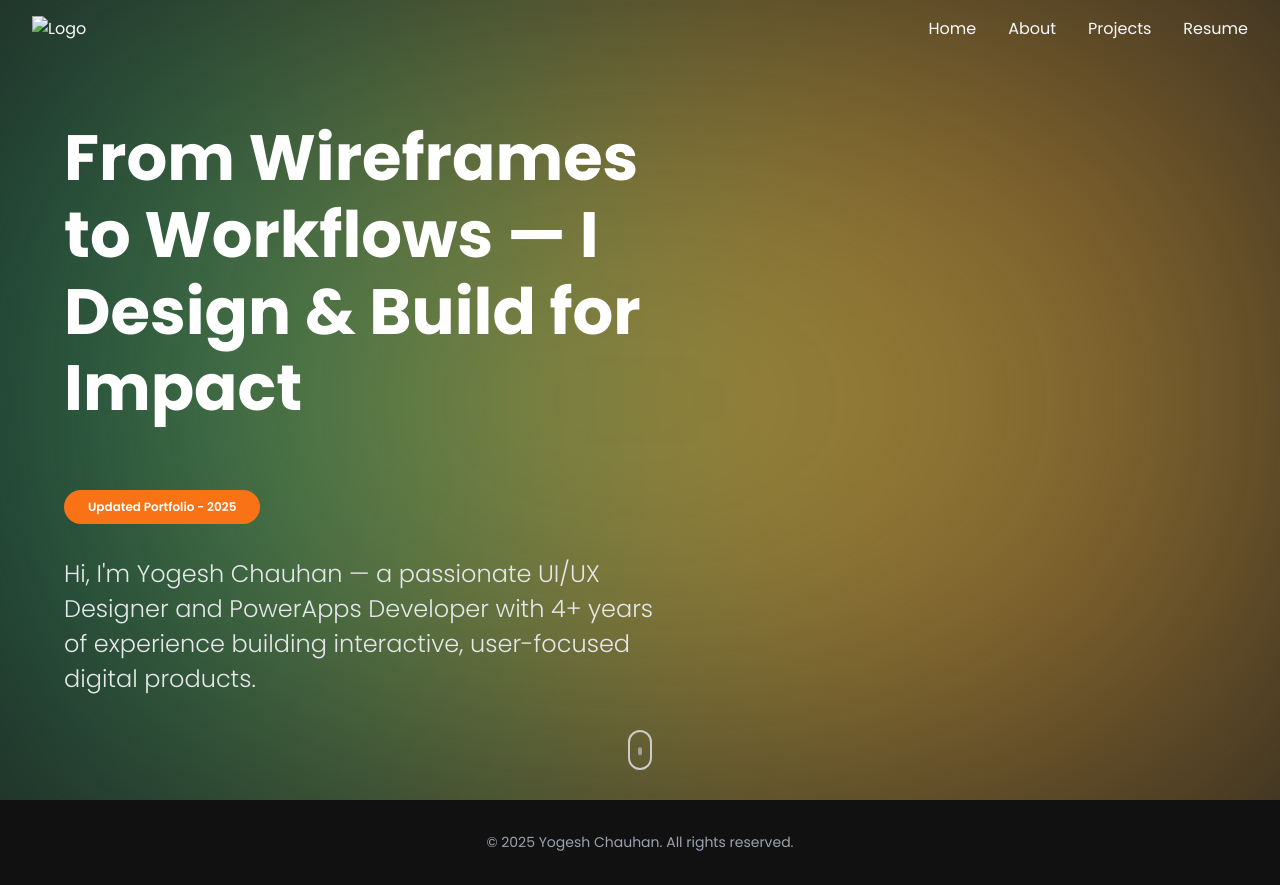
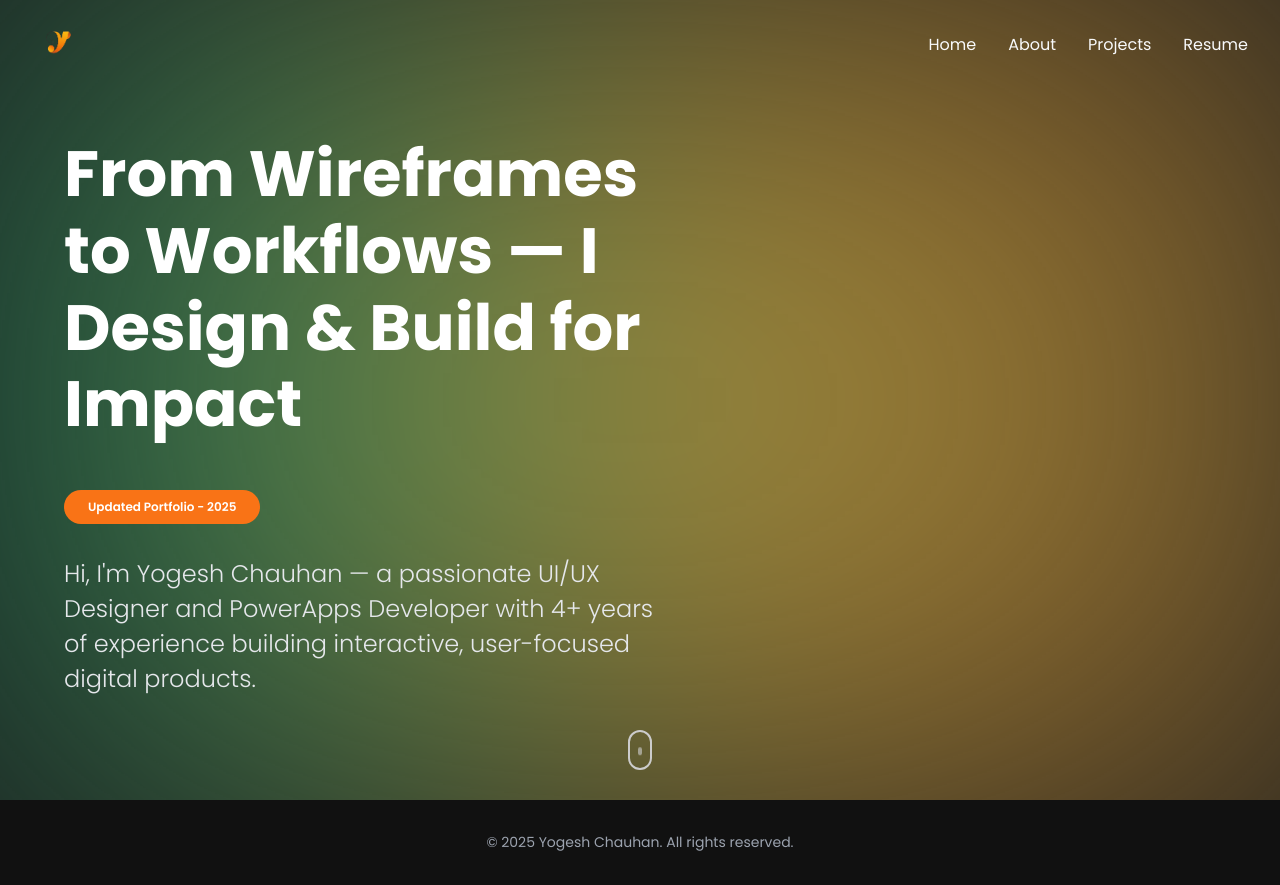
Before and after one commit to yogeshchauhan24/yogeshchauhan.in, a plain HTML site: page index.html in a window 1280 px wide. Drawn offline with Linux system fonts and the light colour scheme.

Commit message:
Update index.html

```diff
--- a/index.html
+++ b/index.html
@@ -223,7 +223,7 @@
 </head>
 <body>
   <div class="loader-overlay" id="loader">
-    <img src="./images/logo.png" alt="Logo" class="logo" />
+    <img src="logo.png" alt="Logo" class="logo" />
     <div class="progress-wrapper">
       <div class="progress-bar"></div>
     </div>
@@ -234,7 +234,7 @@
       <div class="hero-nav">
         <nav>
           <div class="logo-container">
-            <img src="./images/logo.png" alt="Logo" />
+            <img src="logo.png" alt="Logo" />
           </div>
           <div class="hamburger" onclick="toggleMenu()">
             <span></span><span></span><span></span>
@@ -256,7 +256,7 @@
               Hi, I'm
               <span class="hover-name">
                 Yogesh Chauhan
-                <img class="hover-photo" src="./images/professional_photo_final.png" alt="Yogesh Chauhan" />
+                <img class="hover-photo" src="professional_photo_final.png" alt="Yogesh Chauhan" />
               </span> — a passionate UI/UX Designer and PowerApps Developer with 4+ years of experience building interactive, user-focused digital products.
             </div>
           </div>
```
